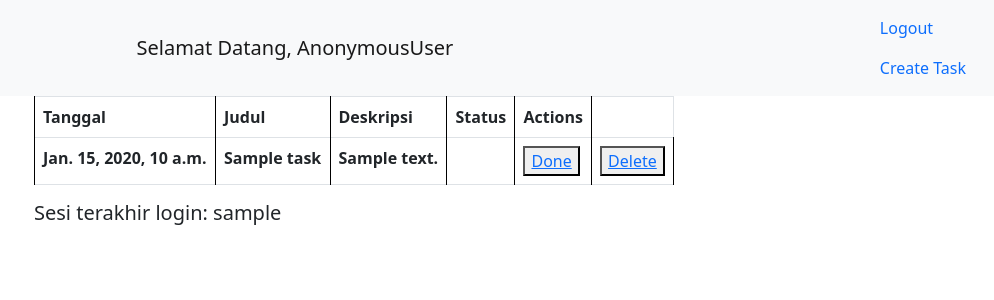
After one commit to fauzanfir/tugaskeduaPBP, a Django app: template todolist/templates/todolist_ajax.html in a window 1280 px wide. The commit adds this page. Shown: the top 300 px of the page, without its empty margins (286-1280 px from the left). Run offline with Django 3.2, Linux system fonts and the light colour scheme; the template is opened without the code that fills it: most values are stand-ins (such as "Sample title", 1, 10 or a date in 2020).

Commit message:
Mengimplementasi ajax

```diff
--- /dev/null
+++ b/todolist/templates/todolist_ajax.html
@@ -0,0 +1,65 @@
+{% extends 'base.html' %}
+
+{% block content %}
+
+<style>
+    table, th, td{
+    border: 1px solid black;
+  }
+</style>
+
+<nav class="navbar navbar-expand-lg bg-light">
+    <div class="container-fluid">
+      <a class="mx-auto navbar-brand disabled" href="#">Selamat Datang, {{user}}</a>
+      <button class="navbar-toggler" type="button" data-bs-toggle="collapse" data-bs-target="#navbarNavAltMarkup" aria-controls="navbarNavAltMarkup" aria-expanded="false" aria-label="Toggle navigation">
+        <span class="navbar-toggler-icon"></span>
+      </button>
+      <ul class="nav justify-content-end">
+        <li class="nav-item">
+          <a class="nav-link" href="{% url 'todolist:logout' %}">Logout</a>
+          <a class="nav-link" href="{% url 'todolist:create_task' %}">Create Task</a>
+        </li>
+      </ul>
+    </div>
+</nav>
+
+<table class="table table-hover w-50 mx-auto table-bordered">
+    <tr class="thead-dark">
+    <th scope="col" >Tanggal</th>
+    <th scope="col" >Judul</th>
+    <th scope="col" >Deskripsi</th>
+    <th scope="col" >Status</th>
+    <th scope="col" >Actions</th>
+    </tr>
+
+{% for task in list_task %}
+    <tr>
+        <th>{{task.date}}</th>
+        <th>{{task.title}}</th>
+        <th>{{task.description}}</th>
+        <th>{{task.is_finished}}</th>
+        <td><button><a href="{% url 'todolist:update_task' task.id %}">Done</a></button></td>
+        <td><button><a href="{% url 'todolist:delete_task' task.id %}">Delete</a></button></td>
+    </tr>
+{% endfor %}
+</table>
+
+<h5 class="w-50 mx-auto" >Sesi terakhir login: {{ last_login }}</h5>
+
+
+<script src="https://ajax.googleapis.com/ajax/libs/jquery/3.6.0/jquery.min.js"></script>
+    <script>
+    $(document).ready(function(){
+      $.get("/todolist/json", function(data) {
+        data.map((each) =>
+            $('#table').append(`<tr>
+        <td>${each.fields.title}</td>
+        <td>${each.fields.description}</td>
+        </tr>`)
+        );
+        });
+    });
+</script>
+
+
+{% endblock content %}
```
Also changed, not shown: todolist/templates/create_task.html (+52 -21 lines), todolist/urls.py (+6 -1 lines), todolist/views.py (+39 -2 lines).
